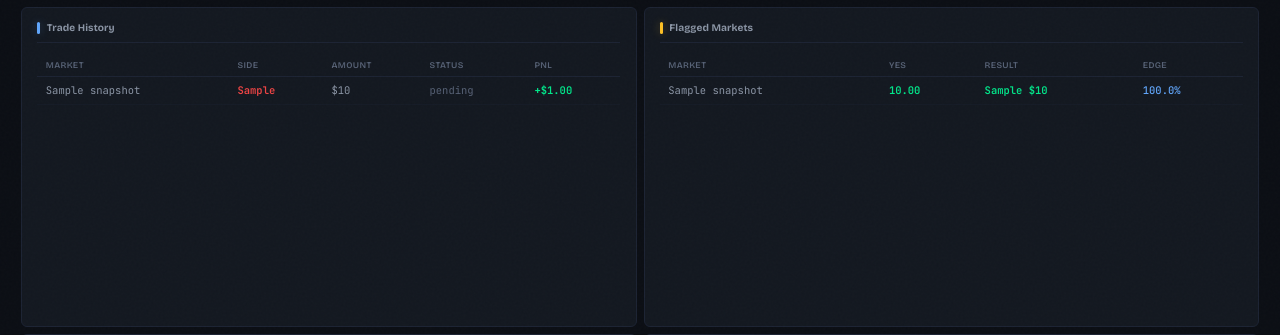
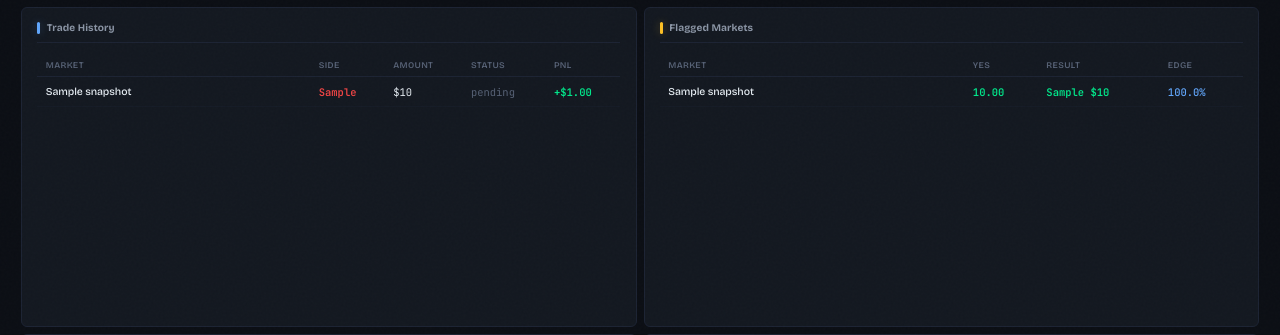
Before and after one commit to harrymcdonagh/polymarket-bot, a FastAPI app: page / in a window 1280 px wide. Shown: the part 464-799 px from the top of the page. Run offline with FastAPI, Linux system fonts and the light colour scheme; tables that the repository leaves empty hold one stand-in row (values such as "Sample post"); data that the repository does not hold is empty; parts of the project's set-up code (start-up, migrations or seed data) failed here and were passed over.

Commit message:
fix: show full market names, white text, and pass postmortem context
- Remove 40-char truncation on market titles in trades and markets tables
- Add word-wrap CSS for market name column with display font
- Change table text from grey to white for better readability
- Pass predicted_side and was_correct to postmortem analyze_loss

Co-Authored-By: Claude Opus 4.6 <noreply@anthropic.com>

```diff
--- a/src/dashboard/static/style.css
+++ b/src/dashboard/static/style.css
@@ -419,14 +419,25 @@ th {
 }
 
 td {
-    padding: 0.45rem 0.6rem;
+    padding: 0.5rem 0.6rem;
     border-bottom: 1px solid var(--border-subtle);
-    color: var(--text-secondary);
+    color: var(--text);
     transition: color 0.15s var(--ease);
 }
 
+td:first-child {
+    word-break: break-word;
+    min-width: 200px;
+    max-width: 400px;
+    white-space: normal;
+    line-height: 1.45;
+    font-family: var(--font-display);
+    font-weight: 500;
+    letter-spacing: -0.01em;
+}
+
 tr:hover td {
-    color: var(--text);
+    color: #fff;
     background: var(--neon-subtle);
 }
 
--- a/src/dashboard/templates/index.html
+++ b/src/dashboard/templates/index.html
@@ -202,7 +202,7 @@
         if (data.total === 0) { el.innerHTML = '<p class="muted">No trades yet.</p>'; return; }
         let html = '<table><tr><th>Market</th><th>Side</th><th>Amount</th><th>Status</th><th>PnL</th></tr>';
         data.items.forEach(t => {
-            const name = esc((t.question || t.market_id || '').substring(0, 40));
+            const name = esc(t.question || t.market_id || '');
             const pnl = t.pnl != null ? t.pnl : (t.hypothetical_pnl != null ? t.hypothetical_pnl : null);
             const pnlStr = pnl !== null ? (pnl >= 0 ? '+' : '') + '$' + Math.abs(pnl).toFixed(2) : '\u2014';
             const pnlStyle = pnl !== null ? (pnl >= 0 ? 'color:var(--neon)' : 'color:var(--red)') : 'color:var(--text-ghost)';
@@ -250,7 +250,7 @@
                 ? `<span style="color:var(--blue);font-weight:500">${(m.edge * 100).toFixed(1)}%</span>`
                 : '<span style="color:var(--text-ghost)">\u2014</span>';
             html += `<tr>
-                <td>${esc((m.question||'').substring(0,40))}</td>
+                <td>${esc(m.question||'')}</td>
                 <td style="color:${priceColor};font-weight:600">${price}</td>
                 <td>${resultHtml}</td>
                 <td>${edgeHtml}</td>
--- a/src/settler/settler.py
+++ b/src/settler/settler.py
@@ -153,6 +153,8 @@ class Settler:
                             actual_outcome=outcome,
                             pnl=pnl,
                             reasoning=f"Edge was {pred['edge']:.2%}, confidence {pred['confidence']:.2f}",
+                            predicted_side=trade["side"],
+                            was_correct=was_correct,
                         )
                     except Exception as e:
                         logger.error(f"Postmortem failed for trade {trade['id']}: {e}")
```
